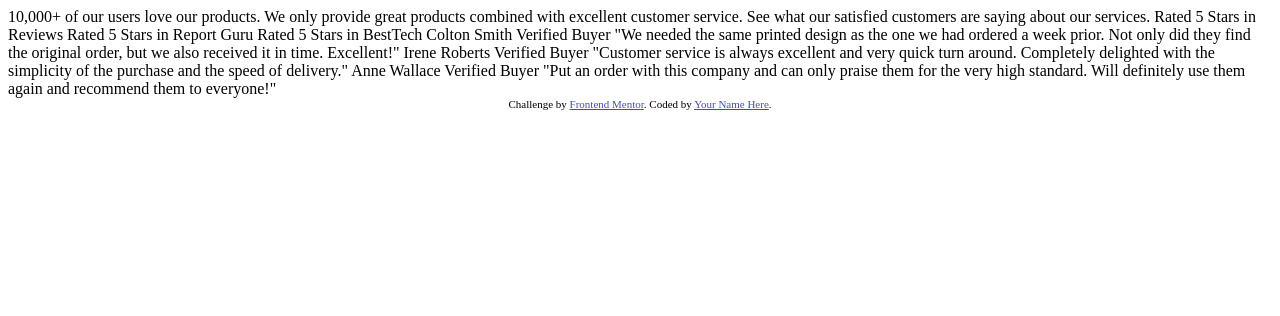
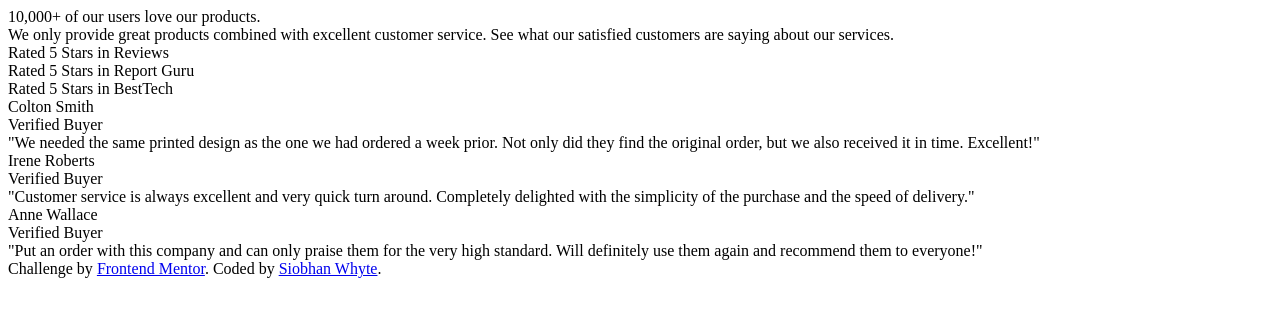
Before and after one commit to SiobhanWhyte/social-proof-section-master, a plain HTML site: page index.html in a window 1280 px wide. Drawn offline with Linux system fonts and the light colour scheme.

Commit message:
html initial edits

```diff
--- a/index.html
+++ b/index.html
@@ -14,48 +14,48 @@
 
     <title>Frontend Mentor | Social proof section</title>
 
-    <!-- Feel free to remove these styles or customise in your own stylesheet 👍 -->
-    <style>
-      .attribution {
-        font-size: 11px;
-        text-align: center;
-      }
-      .attribution a {
-        color: hsl(228, 45%, 44%);
-      }
-    </style>
   </head>
   <body>
+    <div class="large-heading">
     10,000+ of our users love our products.
+  </div>
 
+  <div class="small-heading">
     We only provide great products combined with excellent customer service.
     See what our satisfied customers are saying about our services.
+  </div>
 
-    Rated 5 Stars in Reviews
-    Rated 5 Stars in Report Guru
-    Rated 5 Stars in BestTech
+    <div class="rating-1">Rated 5 Stars in Reviews </div>
+    <div class="rating-2">Rated 5 Stars in Report Guru </div>
+    <div class="rating-3">Rated 5 Stars in BestTech </div>
 
-    Colton Smith
-    Verified Buyer
-    "We needed the same printed design as the one we had ordered a week prior.
+    <div class="card-1">
+    <div class="name-1">Colton Smith </div>
+    <div class="title-1">Verified Buyer</div>
+    <div class="quote-1"> "We needed the same printed design as the one we had ordered a week prior.
     Not only did they find the original order, but we also received it in time.
-    Excellent!"
+    Excellent!"</div>
+  </div>
 
-    Irene Roberts
-    Verified Buyer
-    "Customer service is always excellent and very quick turn around. Completely
-    delighted with the simplicity of the purchase and the speed of delivery."
+    <div class="card-2">
+    <div class="name-2">Irene Roberts </div>
+    <div class="title-2">Verified Buyer </div>
+    <div class="quote-2">"Customer service is always excellent and very quick turn around. Completely
+    delighted with the simplicity of the purchase and the speed of delivery."</div>
+  </div>
 
-    Anne Wallace
-    Verified Buyer
-    "Put an order with this company and can only praise them for the very high
-    standard. Will definitely use them again and recommend them to everyone!"
+    <div class="card-3">
+    <div class="name-3">Anne Wallace </div>
+    <div class="title-3">Verified Buyer </div>
+   <div class="quote-3"> "Put an order with this company and can only praise them for the very high
+    standard. Will definitely use them again and recommend them to everyone!" </div>
+  </div>
 
     <div class="attribution">
       Challenge by
       <a href="https://www.frontendmentor.io?ref=challenge" target="_blank"
         >Frontend Mentor</a
-      >. Coded by <a href="#">Your Name Here</a>.
+      >. Coded by <a href="#">Siobhan Whyte</a>.
     </div>
   </body>
 </html>
--- a/style.css
+++ b/style.css
@@ -0,0 +1,6 @@
+.attribution {
+    font-size: 11px;
+    text-align: center;
+  }
+  .attribution a {
+    color: hsl(228, 45%, 44%);
```
